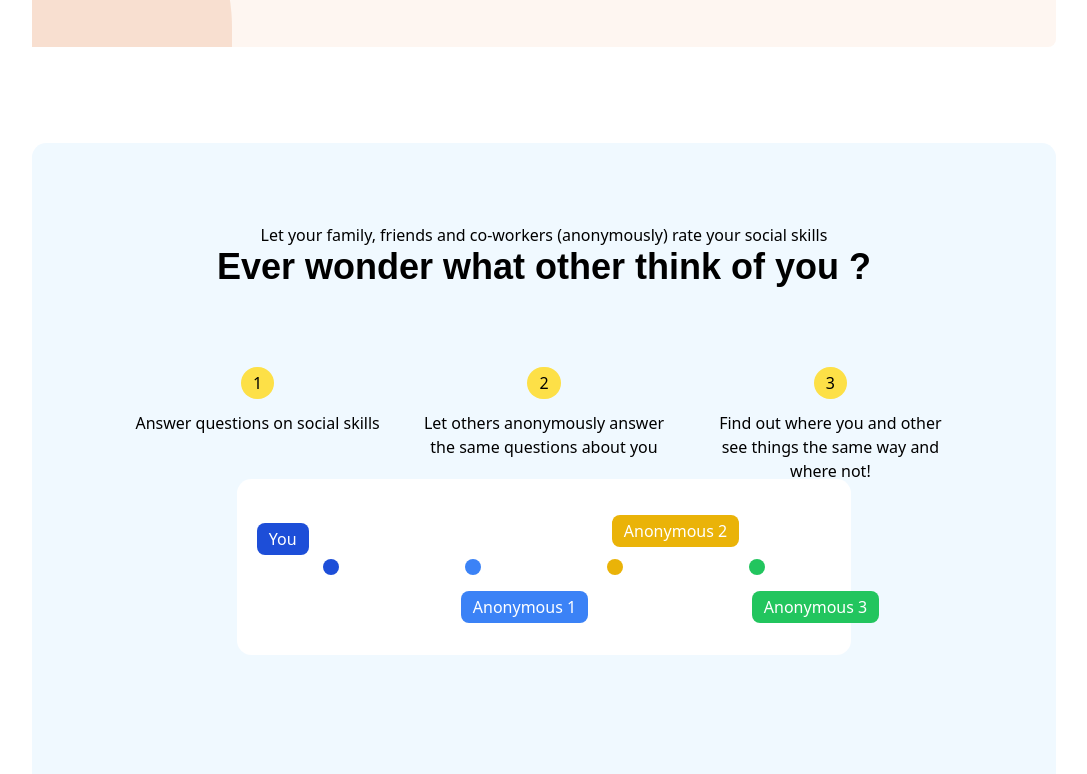
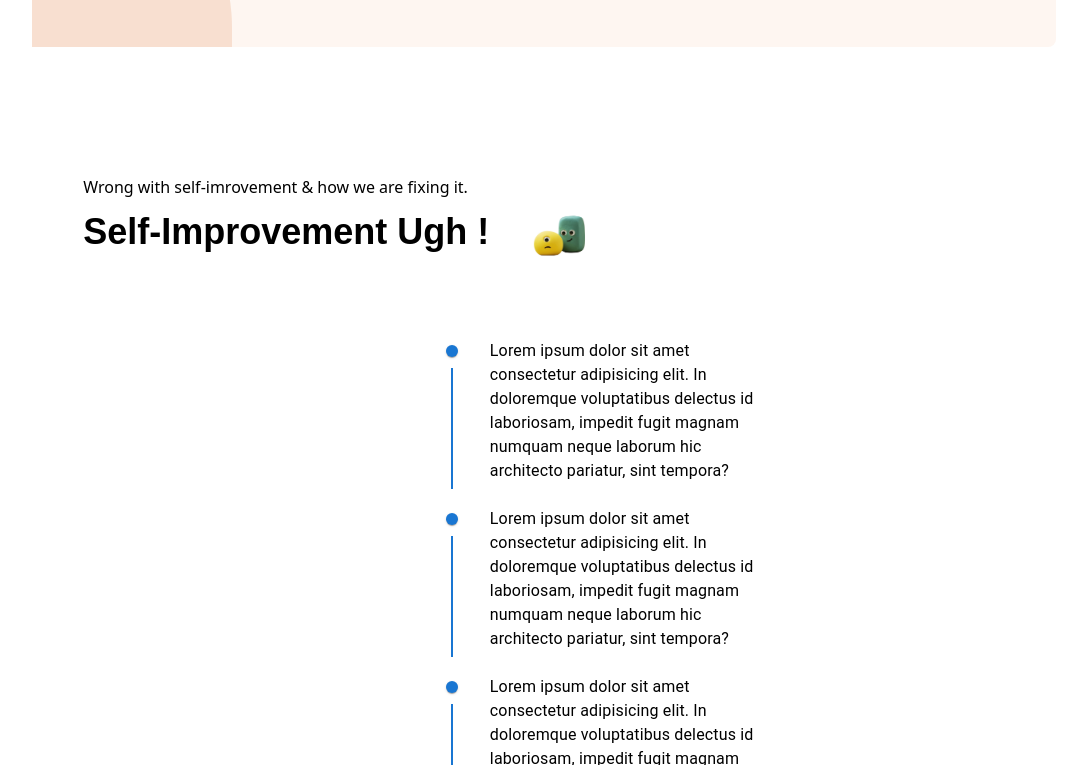
Before and after one commit to Shrivardhan09/Frontend-UI, a Next.js app: page / in a window 1280 px wide. Shown: the part 1766-2540 px from the top of the page, without its empty margins (96-1183 px from the left). Built offline with nearby package versions, Linux system fonts and the light colour scheme.

Commit message:
Step page m&p fixing

```diff
--- a/package.json
+++ b/package.json
@@ -9,6 +9,10 @@
     "lint": "next lint"
   },
   "dependencies": {
+    "@emotion/react": "^11.11.1",
+    "@emotion/styled": "^11.11.0",
+    "@mui/lab": "^5.0.0-alpha.143",
+    "@mui/material": "^5.14.8",
     "autoprefixer": "10.4.15",
     "eslint": "8.48.0",
     "eslint-config-next": "13.4.19",
--- a/src/app/globals.css
+++ b/src/app/globals.css
@@ -10,3 +10,22 @@
   width: 200px;
   height: 200px;
 }
+
+.scroll-container {
+  overflow-y: scroll;
+  scrollbar-width: none;
+  /* firefox */
+}
+
+.scroll-container::-webkit-scrollbar {
+  width: 0 !important;
+}
+
+.slider-container {
+  overflow-x: scroll;
+  scrollbar-width: none;
+}
+
+.slider-container::-webkit-scrollbar {
+  width: 0 !important;
+}
--- a/src/components/Steps/index.jsx
+++ b/src/components/Steps/index.jsx
@@ -5,7 +5,7 @@
 const StepsToFollow = () => {
     return (
         <div className='flex justify-center items-center my-12 py-12'>
-            <div className='w-4/5 h-screen bg-sky-50 rounded-xl'>
+            <div className='w-4/5 bg-sky-50 rounded-xl'>
                 <motion.div
                     className='flex justify-center items-center flex-col py-20'
                     initial={{ opacity: 0, scale: 0 }}
@@ -19,10 +19,10 @@
                     <p>Let your family, friends and co-workers (anonymously) rate your social skills</p>
                     <h2 className='font-bold text-4xl font-montserrat'>Ever wonder what other think of you ?</h2>
                 </motion.div>
-                <div className='flex justify-center items-center  '>
+                <div className='flex justify-center items-center my-12 '>
                     < Steps />
                 </div>
-                <div className="flex justify-center items-center">
+                <div className="flex justify-center items-center my-12">
                     < CardAnimation />
                 </div>
             </div>
--- /dev/null
+++ b/src/components/TimelineAnimation/CardTimeline.jsx
@@ -0,0 +1,28 @@
+import Timeline from '@mui/lab/Timeline';
+import TimelineItem from '@mui/lab/TimelineItem';
+import TimelineSeparator from '@mui/lab/TimelineSeparator';
+import TimelineConnector from '@mui/lab/TimelineConnector';
+import TimelineContent from '@mui/lab/TimelineContent';
+import TimelineDot from '@mui/lab/TimelineDot';
+import { Box } from '@mui/material';
+
+
+const CardTimeline = () => {
+    return (
+        <Timeline>
+            <TimelineItem color='primary'>
+                <TimelineSeparator >
+                    <TimelineDot color='primary'/>
+                    <TimelineConnector sx={{ backgroundColor: '#1976D2' }}  />
+                </TimelineSeparator>
+                <TimelineContent>
+                    <Box sx={{ px: 2, }}>
+                        Lorem ipsum dolor sit amet consectetur adipisicing elit. In doloremque voluptatibus delectus id laboriosam, impedit fugit magnam numquam neque laborum hic architecto pariatur, sint tempora?
+                    </Box>
+                </TimelineContent>
+            </TimelineItem>
+        </Timeline>
+    )
+}
+
+export default CardTimeline
--- /dev/null
+++ b/src/components/TimelineAnimation/TimelineBox.jsx
@@ -0,0 +1,15 @@
+import CardTimeline from './CardTimeline';
+import '../../app/globals.css'
+
+export default function TimelineBox() {
+    return (
+        <div className='overflow-y-scroll w-full max-h-[500px] flex flex-col justify-center items-center scroll-container'>
+            <div className='mt-32'>
+                < CardTimeline />
+                < CardTimeline />
+                < CardTimeline />
+
+            </div>
+        </div>
+    );
+}
--- /dev/null
+++ b/src/components/TimelineAnimation/index.jsx
@@ -0,0 +1,30 @@
+import { motion, useScroll } from "framer-motion";
+import TimelineBox from "./TimelineBox";
+
+
+const TimeLineAnimation = () => {
+    const { scroll } = useScroll()
+
+    return (
+        <div className="flex justify-center items-center mt-16 p-16">
+            <div className="w-4/5 flex flex-col items-start justify-center">
+                <div>
+                    <p >Wrong with self-imrovement & how we are fixing it.</p>
+                    <div className="flex gap-3 items-center justify-center">
+                        <h2 className="text-4xl font-montserrat font-bold">Self-Improvement Ugh !</h2>
+                        <img src="./sad-emoji.jpeg" alt="sad" className="w-[100px]" />
+                    </div>
+                </div>
+                <div className="flex justify-start items-center">
+                    <motion.div className="w-4/5 max-h-[500px] overflow-y-visible"
+                        {...scroll}
+                    >
+                        <TimelineBox />
+                    </motion.div>
+                </div>
+            </div>
+        </div>
+    )
+}
+
+export default TimeLineAnimation;
--- a/src/pages/index.jsx
+++ b/src/pages/index.jsx
@@ -8,6 +8,7 @@
 import TestPage from '@/components/Test/TestPage'
 import MainBox from '@/components/ScrollAnimationCard'
 import StepsToFollow from '@/components/Steps'
+import TimeLineAnimation from '@/components/TimelineAnimation'
 
 
 export default function Index() {
@@ -17,6 +18,7 @@
             < Home />
             < Slider />
             < BoxAnimation />
+            < TimeLineAnimation />
             < StepsToFollow />
             < TestPage />
             < MainBox />
```
Also changed, not shown: public/sad-emoji.jpeg (added), 1 other file (tests, documents, lock files or other folders).
